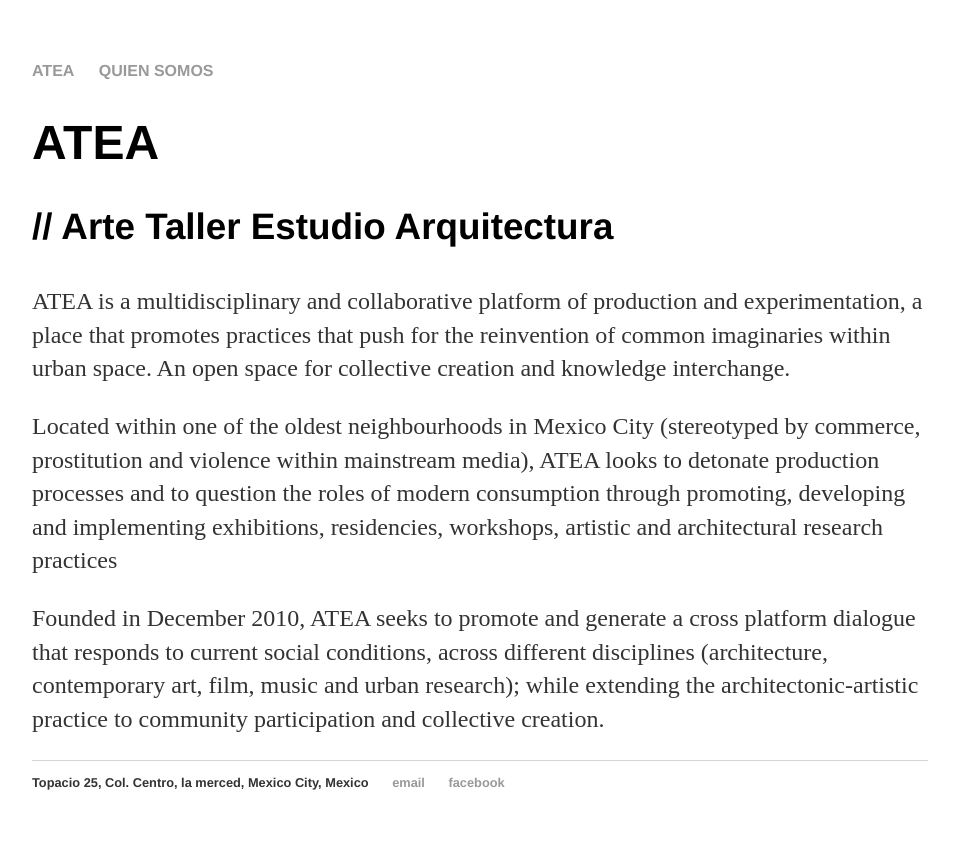
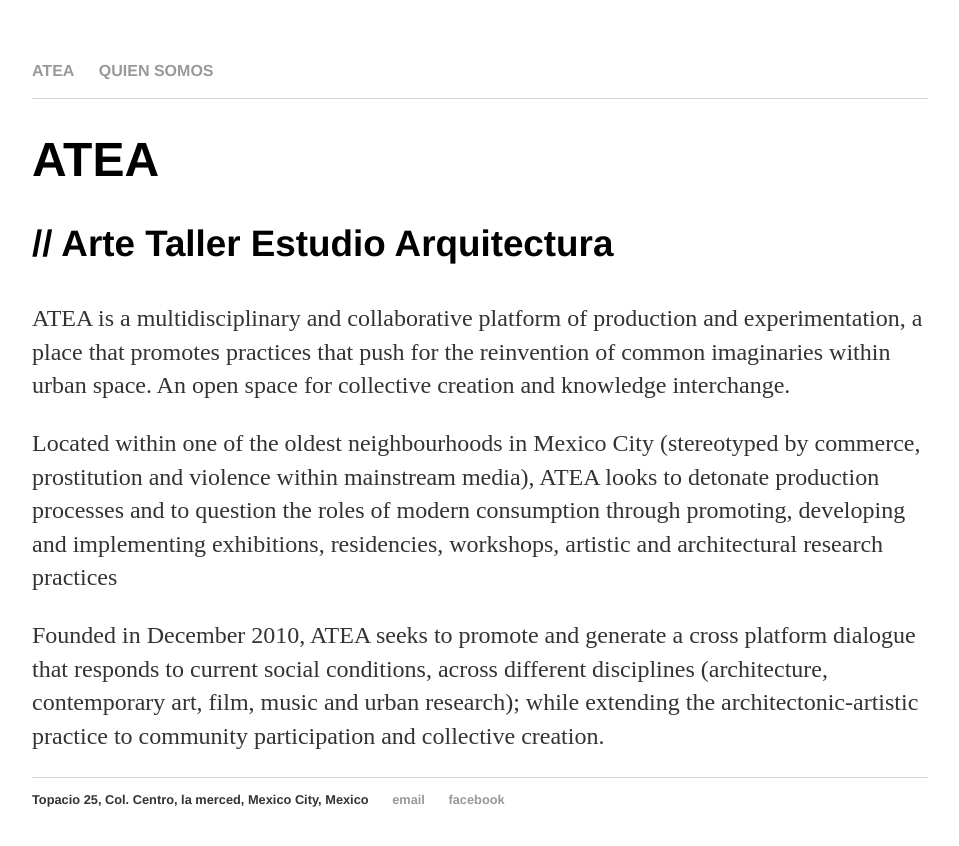
Before and after one commit to Ateacdmx/atea.github.com, a Jekyll site: the page built from index.md, in a window 1280 px wide. Shown: the top 846 px of the page, without its empty margins (160-1119 px from the left). Built offline with Jekyll 4.4.1, drawn with Linux system fonts in a browser that asks for light colours.

Commit message:
Update main.css

```diff
--- a/css/main.css
+++ b/css/main.css
@@ -14,4 +14,5 @@
 nav ul, footer ul { font-size: 1em; font-family: 'Helvetica', 'Arial', 'Sans-Serif'; padding: 0px; list-style: none; font-weight: bold; }
 nav ul li, footer ul li { display: inline; margin-right: 20px; }
 
+nav { border-bottom: 1px solid #d5d5d5; }
 footer { border-top: 1px solid #d5d5d5; font-size: .8em; }
```
